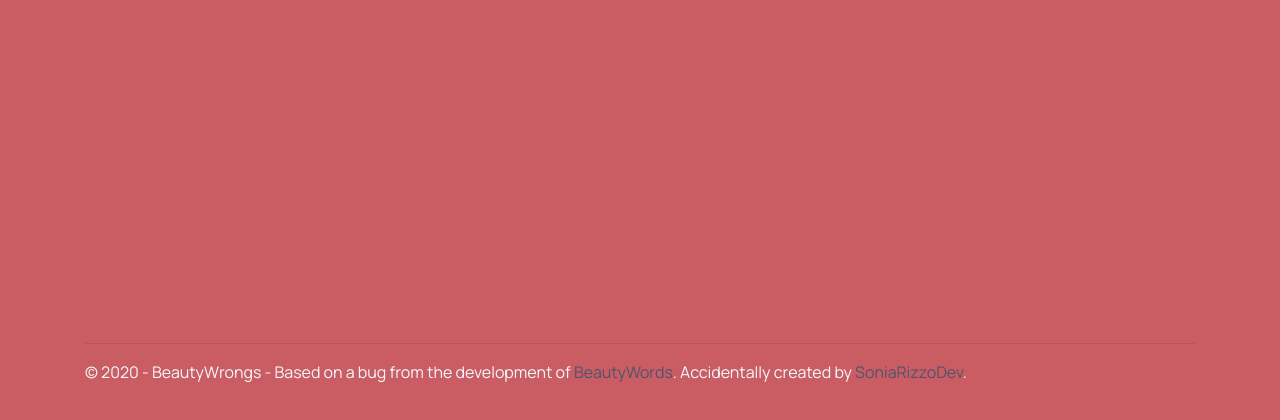
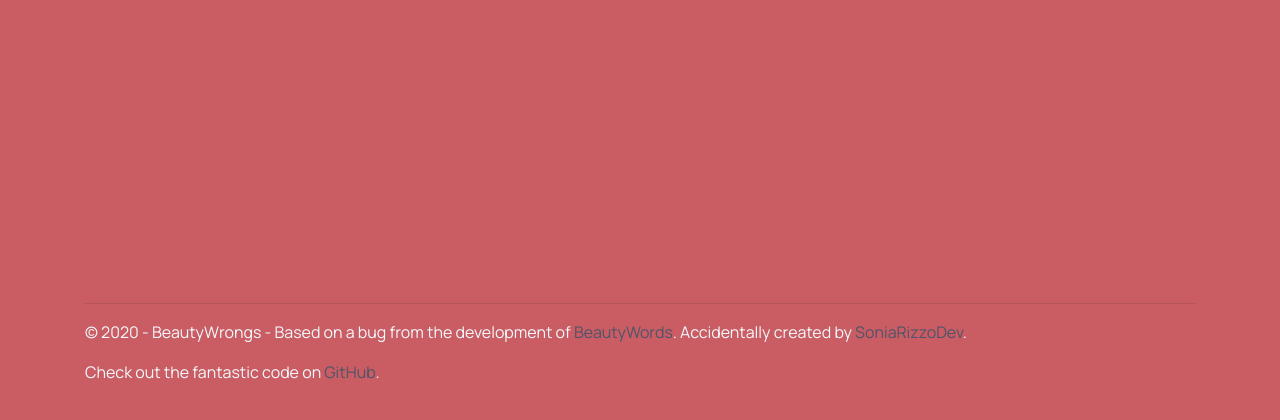
Before and after one commit to soniarizzodev/BeautyWords, a Flask app: page /about in a window 1280 px wide. Shown: the part 380-800 px from the top of the page. Run offline with Flask 2, Linux system fonts and the light colour scheme; some libraries are stand-ins or nearby versions.

Commit message:
Adding GitHub link

```diff
--- a/webapp/templates/layout.html
+++ b/webapp/templates/layout.html
@@ -25,6 +25,7 @@
             <hr />
             <footer>
                 <p>&copy; {{ year }} - BeautyWrongs - Based on a bug from the development of <a href="https://github.com/soniarizzodev/BeautyWords" target="_blank" rel="noopener">BeautyWords</a>. Accidentally created by <a href="https://www.soniarizzodev.com/" target="_blank" rel="noopener">SoniaRizzoDev</a>.</p>
+                <p>Check out the fantastic code on <a href="https://github.com/soniarizzodev/BeautyWords/tree/BeautyWrongs" target="_blank" rel="noopener">GitHub</a>.</p>
             </footer>
         </section>
 
```
